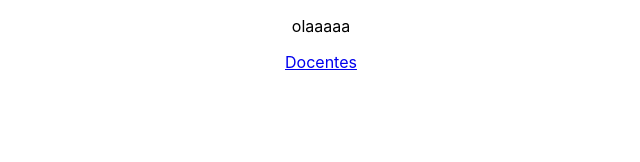
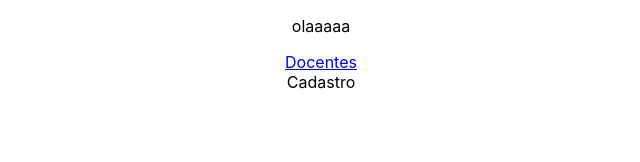
Before and after one commit to luanyoliveira16/EliteWaySchool, a React (Vite) app: page /cadastro in a window 1280 px wide. Before the commit this address had no page. Shown: the top 162 px of the page, without its empty margins (319-959 px from the left). Built offline with nearby package versions, Linux system fonts and the light colour scheme.

Commit message:
create cadastro path

```diff
--- a/src/App.jsx
+++ b/src/App.jsx
@@ -1,5 +1,7 @@
 import { useState } from 'react'
 import Docentes from "./pages/Docentes/Docentes"
+import Home from "./pages/Home/Home"
+import Cadastro from "./pages/Cadastro/Cadastro"
 import { BrowserRouter, Routes, Route, Link } from "react-router-dom";
 import './App.css'
 
@@ -16,7 +18,9 @@ function App() {
         <Routes>
          { //<Route path="/home" element={<Home />} />
           }
-         <Route path="/docentes" element={<Docentes />} />
+          <Route path="/" element={<Home />} />
+          <Route path="/docentes" element={<Docentes />} />
+          <Route path="/cadastro" element={<Cadastro />} />
 
         </Routes>
       </BrowserRouter>
--- /dev/null
+++ b/src/pages/Cadastro/Cadastro.jsx
@@ -0,0 +1,9 @@
+import React from 'react'
+
+function Cadastro() {
+  return (
+    <div>Cadastro</div>
+  )
+}
+
+export default Cadastro
```
